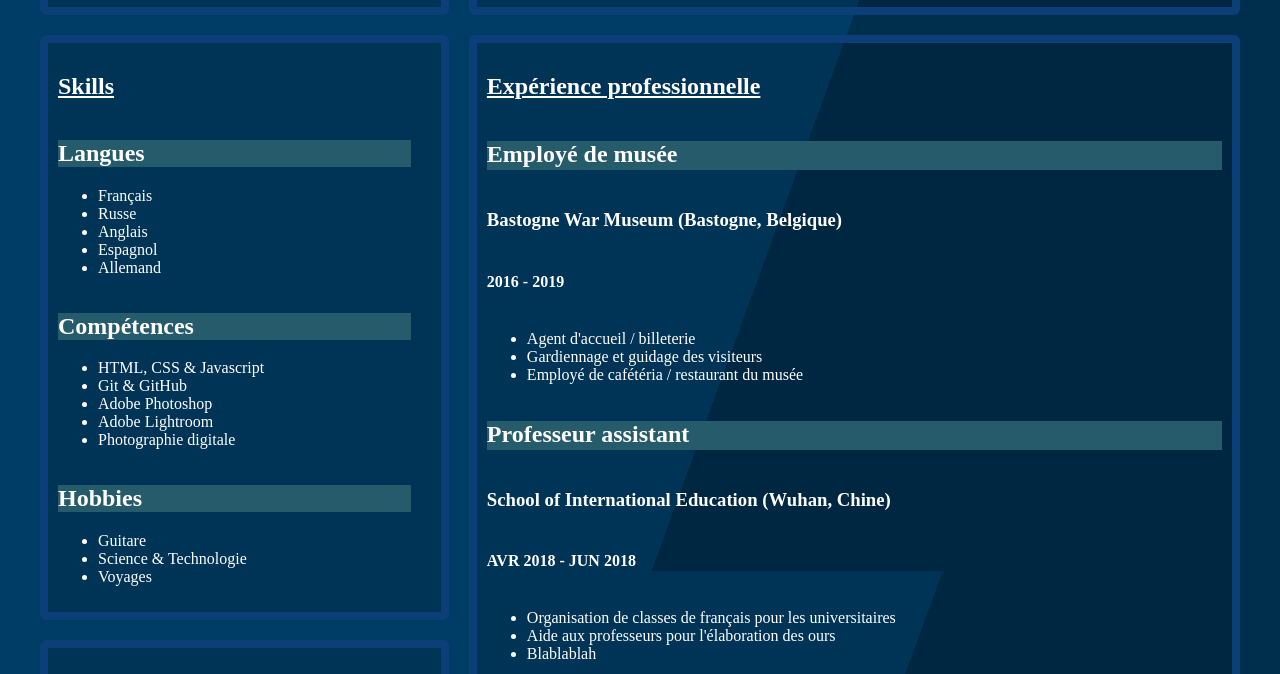
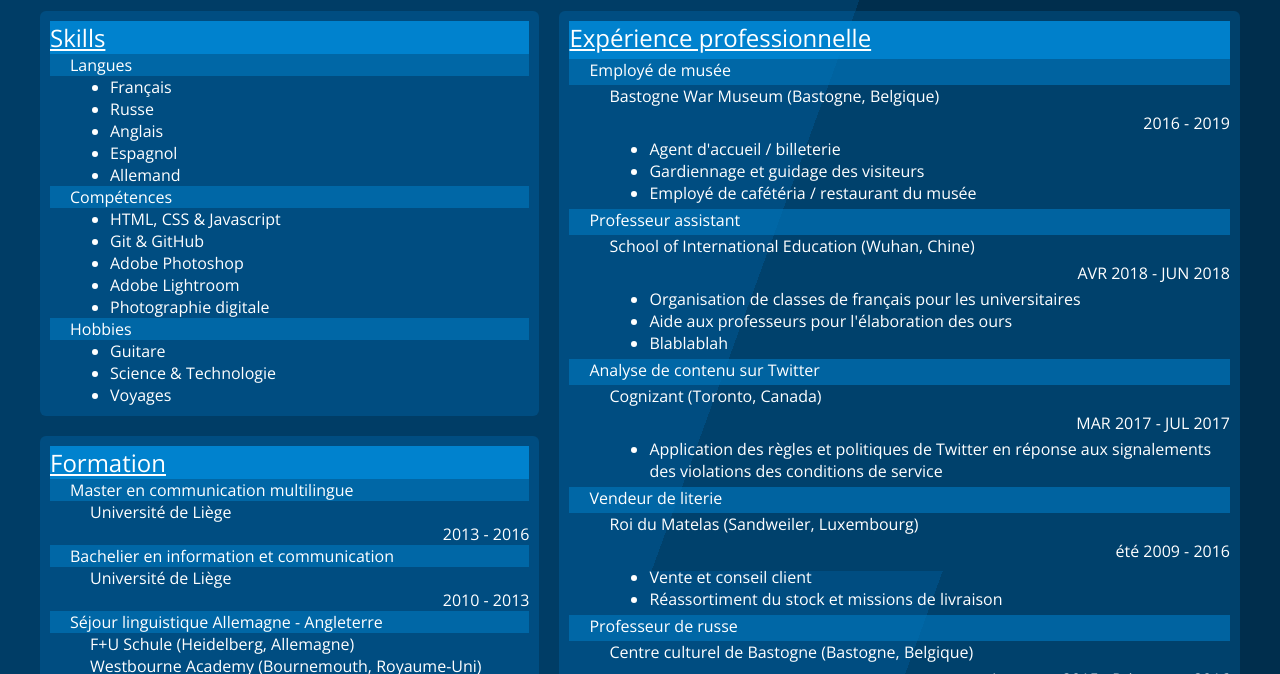
Before and after one commit to Arti-Art/CVArti, a plain HTML site: page index.html in a window 1280 px wide. Shown: the part 229-903 px from the top of the page. Drawn offline with nearby package versions, Linux system fonts and the light colour scheme.

Commit message:
apres reset

```diff
--- a/index.html
+++ b/index.html
@@ -5,6 +5,8 @@
     <meta name="viewport" content="width=device-width, initial-scale=1.0">
     <title>Artyom Kouznetsov</title>
     <link rel="stylesheet" href="styles.css">
+    <!-- Google Font -->
+    <link href="https://fonts.googleapis.com/css2?family=Open+Sans:ital,wght@0,400;0,600;1,400&display=swap" rel="stylesheet">
     <!-- FontAwesome Kit -->
     <script src="https://kit.fontawesome.com/57ce9bd511.js" crossorigin="anonymous"></script>
 </head>
@@ -20,9 +22,7 @@
                 I am curious, adaptable, and a quick learner.</p>
         </aside>
         <aside class="skills">
-            <div class="boxskills">
-                <h1>Skills</h1>
-            </div>
+            <h1>Skills</h1>
             <div class="boxskills">
                 <h2>Langues</h2>
                 <ul>
--- a/styles.css
+++ b/styles.css
@@ -1,3 +1,26 @@
+/* Meyer's CSS reset */
+
+html, body, div, span, applet, object, iframe,
+h1, h2, h3, h4, h5, h6, p, blockquote, pre,
+a, abbr, acronym, address, big, cite, code,
+del, dfn, em, img, ins, kbd, q, s, samp,
+small, strike, strong, sub, sup, tt, var,
+b, u, i, center,
+dl, dt, dd, ol, ul, li,
+fieldset, form, label, legend,
+table, caption, tbody, tfoot, thead, tr, th, td,
+article, aside, canvas, details, embed,
+figure, figcaption, footer, header, hgroup,
+menu, nav, output, ruby, section, summary,
+time, mark, audio, video {
+	margin: 0;
+	padding: 0;
+	border: 0;
+	font-size: 100%;
+	font: inherit;
+	vertical-align: baseline;
+}
+
 /* ///// RESPONSIVE BASE ///// */
 
 html {
@@ -18,9 +41,8 @@ img {
 }
 
 .container > * {
-    border: 8px solid rgb(12, 62, 119);
     border-radius: 6px;
-	background-color: rgba(0, 0, 0, 0.144);
+	background-color: rgba(0, 153, 255, 0.178);
     padding: 10px;
     color: white;
 }
@@ -83,7 +105,7 @@ img {
     }
 }
 
-/* ///// GENERAL STYLING ///// */
+/* ///// GENERAL ///// */
 
 /* BG Image */
 body {
@@ -92,12 +114,37 @@ body {
     background-attachment: fixed;
 }
 
-.header, .about, .skills, .edu, .footer {
+.container > * {
     display: flex;
+}
+
+ul {
+    margin-left: 60px;
+}
+
+/* ///// FONTS ///// */
+
+body * {
+    font-family: 'Open Sans', sans-serif;
 }
 
 h1 {
     text-decoration: underline;
+    font-size: 1.5rem;
+    background-color: rgba(0, 138, 218, 0.87);
+}
+
+h2 {
+    background-color: rgba(0, 116, 184, 0.678);
+    padding-left: 20px;
+}
+
+h3 {
+    padding-left: 40px;
+}
+
+h4 {
+    text-align: right;
 }
 
 /* ///// .HEADER ///// */
@@ -109,7 +156,7 @@ img {
 }
 
 .name {
-    font-size: xx-large;
+    font-size: 3rem;
 }
 
 /* ///// .ABOUT ///// */
@@ -119,7 +166,7 @@ img {
 }
 
 .profession {
-    font-size: x-large;
+    font-size: 2rem;
 }
 
 /* ///// .SKILLLS ///// */
@@ -128,9 +175,12 @@ img {
     flex-wrap: wrap;
 }
 
+.skills h1 {
+    width: 100%;
+}
+
 .boxskills {
     min-width: 200px;
-    margin-right: 20px;
 }
 
 /* ///// .JOB ///// */
@@ -139,8 +189,8 @@ img {
     display: grid;
 }
 
-h2 {
-    background-color: rgb(38, 91, 107);
+.job ul {
+    margin-left: 80px;
 }
 
 /* ///// .EDU ///// */
```
